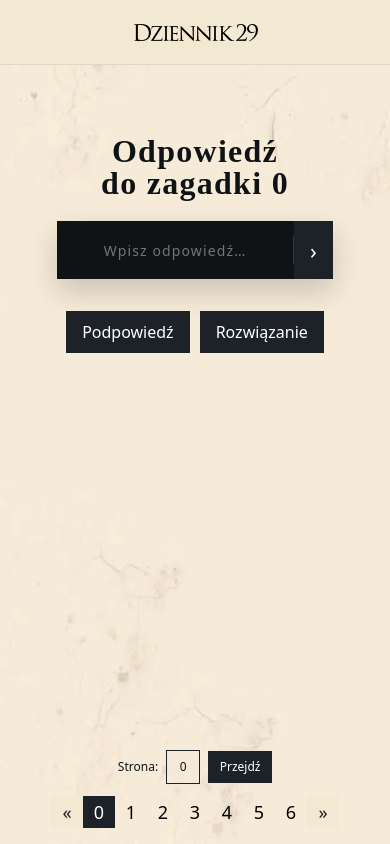
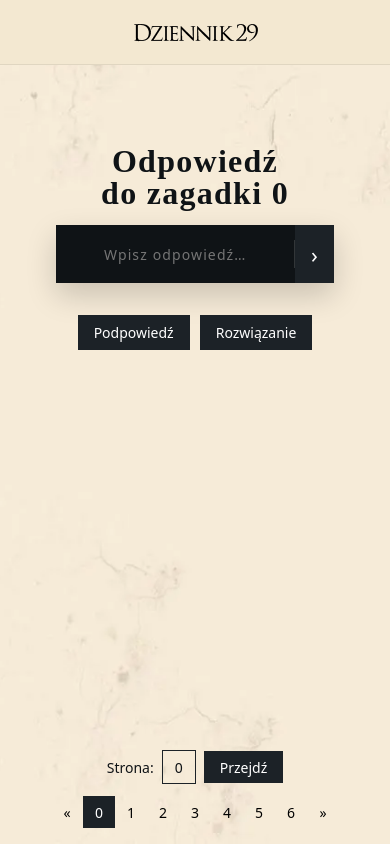
Before and after one commit to Ghornon/dziennik29.pl, a React (Vite) app: page / in a window 390 px wide. Built offline with nearby package versions, Linux system fonts and the light colour scheme; a web font is replaced by a local one.

Commit message:
Update styles

```diff
--- a/index.html
+++ b/index.html
@@ -3,7 +3,6 @@
 	<head>
 		<meta charset="UTF-8" />
 		<link rel="icon" type="image/png" href="./src/assets/favicon-32x32.png" sizes="32x32" />
-		<link rel="icon" type="image/svg+xml" href="/vite.svg" />
 		<meta name="viewport" content="width=device-width, initial-scale=1.0" />
 		<title>Dziennik 29 — Zagadka</title>
 		<meta name="description" content="Odpowiedź i klucz do zagadek w Dzienniku 29" />
--- a/src/components/AnswerForm.tsx
+++ b/src/components/AnswerForm.tsx
@@ -44,7 +44,7 @@ const AnswerForm = () => {
 	}, [currentPage]);
 
 	return (
-		<div className="container center">
+		<div className="container">
 			<h1 className="h1">Odpowiedź do zagadki {currentPage}</h1>
 
 			<div className="form-wrap">
--- a/src/components/Footer.tsx
+++ b/src/components/Footer.tsx
@@ -6,7 +6,6 @@ const Footer = () => {
 		<footer className="bottom-nav">
 			<GoToPage />
 			<Pagination />
-			<div className="pagination"></div>
 		</footer>
 	);
 };
--- a/src/components/GoToPage.tsx
+++ b/src/components/GoToPage.tsx
@@ -12,15 +12,16 @@ const GoToPage = () => {
 	}, [currentPage]);
 
 	return (
-		<div className="goToPage">
-			<label htmlFor="goToPageInput" className="goToPageLabel">
+		<div className="goTo">
+			<label htmlFor="goTo-input" className="goToPageLabel">
 				Strona:
 			</label>
 			<input
 				type="number"
 				min="0"
 				max={totalPages - 1}
-				className="goToPageInput"
+				className="goTo-input"
+				id="goTo-input"
 				value={goToPage !== undefined ? goToPage : ''}
 				onChange={(e) => {
 					const value = e.target.value;
@@ -28,7 +29,7 @@ const GoToPage = () => {
 				}}
 			/>
 			<button
-				className="goToPageButton"
+				className="goTo-button"
 				onClick={() => {
 					let val = Number(goToPage);
 					if (!isNaN(val)) {
--- a/src/components/Modal.tsx
+++ b/src/components/Modal.tsx
@@ -52,7 +52,7 @@ const Modal = () => {
 
 	return (
 		<>
-			<div className="container center">
+			<div className="container">
 				<div className="form-wrap">
 					<button
 						className="button"
--- a/src/components/Result.tsx
+++ b/src/components/Result.tsx
@@ -13,7 +13,7 @@ const Result = () => {
 	}
 
 	return (
-		<div className="container center">
+		<div className="container">
 			<div className={resultClasses}>{result}</div>
 		</div>
 	);
--- a/src/styles/main.scss
+++ b/src/styles/main.scss
@@ -8,6 +8,7 @@ body {
 	font-family: 'Poppins', system-ui, -apple-system, Segoe UI, Roboto, Ubuntu, 'Helvetica Neue',
 		Arial, sans-serif;
 }
+
 .header {
 	position: sticky;
 	top: 0;
@@ -21,57 +22,67 @@ body {
 	align-content: center;
 }
 .container {
+	width: 100%;
 	max-width: var(--max);
 	margin: 0 auto;
 	padding: 0 20px;
 }
 .nav {
 	height: 64px;
-}
-.nav a {
+
+	.brand {
 		display: flex;
 		align-items: center;
 		justify-content: center;
 		align-content: center;
 		height: 100%;
-}
-.brand img {
+
+		img {
 			padding-top: 6px;
 			filter: invert(1);
 		}
+	}
+}
+
 .main {
-	padding: 54px 0;
+	padding-top: 64px;
 	display: flex;
 	flex-direction: column;
 	align-items: center;
 	justify-content: center;
 	gap: 16px;
 }
+
 .center {
 	text-align: center;
 }
+
 .h1 {
 	font-family: 'Cormorant Garamond', serif;
 	font-weight: 700;
 	letter-spacing: 0.04em;
 	line-height: 1;
-	margin: 0 0 6px;
+	margin: 0;
 	padding: 16px 0;
 	text-wrap: balance;
+	text-align: center;
 }
 
 .form-wrap {
 	display: flex;
 	align-items: center;
 	justify-content: center;
+	flex-wrap: wrap;
 	gap: 10px;
 	width: 100%;
 }
+
 .input-shell {
 	display: flex;
 	align-items: center;
 	justify-content: center;
 	overflow: hidden;
+	margin: 0 auto;
 	box-shadow: 0 12px 30px rgba(0, 0, 0, 0.18);
 }
 
@@ -86,9 +97,9 @@ body {
 	color: #e9eef2;
 	letter-spacing: 0.08em;
 	text-align: center;
-	width: min(200px, 70vw);
 	padding: 14px 18px;
-	font-size: 14px;
+	font-size: 0.875rem;
+	width: 100%;
 }
 
 .sep {
@@ -96,35 +107,32 @@ body {
 	height: 28px;
 	background: rgba(255, 255, 255, 0.15);
 }
+
 .go {
 	all: unset;
 	background: var(--ink-soft);
 	color: #fff;
 	padding: 14px 16px;
 	cursor: pointer;
-	display: grid;
-	place-items: center;
 	font-size: 22px;
-}
-.go:hover {
+	&:hover {
 		background: #0b0f12;
 	}
-.result {
-	letter-spacing: 0.04em;
 }
 
-.result.correct {
+.result {
+	text-align: center;
+	letter-spacing: 0.04em;
+
+	&.correct {
 		color: #1a8b11;
 		font-weight: bold;
 	}
 
-.result.incorrect {
+	&.incorrect {
 		color: #d11a1a;
 		font-weight: bold;
 	}
-
-.paddingTop {
-	padding-top: 30px;
 }
 
 .bottom-nav {
@@ -133,93 +141,78 @@ body {
 	bottom: 0;
 	left: 0;
 	padding: 16px 0;
+	justify-content: center;
 }
 
 .pagination {
 	display: flex;
 	justify-content: center;
 	flex-wrap: wrap;
-}
-
-.pagination a {
+	a {
 		color: black;
-	width: 40px;
-	height: 40px;
+		width: 32px;
+		height: 32px;
+		font-size: 0.875rem;
 		text-decoration: none;
-	transition: background-color 0.3s;
 		display: flex;
 		justify-content: center;
 		align-items: center;
-}
-
-.pagination a.active {
+		&.active {
 			background: var(--ink-soft);
 			color: white;
 		}
-
-.pagination a:hover:not(.active) {
+		&:hover:not(.active) {
 			background: var(--ink);
 			color: white;
+			transition: background-color 0.3s;
+		}
+	}
 }
 
-.pagination a.pagination-prev,
-.pagination a.pagination-next {
-	background: #f3e8d1;
-	color: var(--ink-soft);
-	font-size: 22px;
-	width: 40px;
-	height: 40px;
+.button {
+	all: unset;
+	text-decoration: none;
+	transition: background-color 0.3s;
+	transition: box-shadow 0.5s;
 	display: flex;
 	justify-content: center;
 	align-items: center;
-	transition: background 0.2s, color 0.2s;
-	user-select: none;
+	background: var(--ink-soft);
+	color: #fff;
+	padding: 8px 16px;
+	font-size: 0.875rem;
+	cursor: pointer;
+	&:hover:not(.active) {
+		background: var(--ink);
+		box-shadow: 0 0 6px rgba(0, 0, 0, 0.8);
+	}
 }
 
-.pagination a.pagination-prev:hover,
-.pagination a.pagination-next:hover {
-	background: var(--ink);
-	color: #fff;
-}
-
-.goToPage {
+.goTo {
 	display: flex;
 	justify-content: center;
 	align-items: center;
 	gap: 8px;
 	margin-bottom: 12px;
+	font-size: 0.875rem;
+
+	&-button {
+		@extend .button;
+		padding: 0 16px;
+		height: 32px;
 	}
-
-.goToPageButton {
-	all: unset;
-	text-decoration: none;
-	transition: background-color 0.3s;
-	transition: box-shadow 0.5s;
-	cursor: pointer;
-	color: black;
-	padding: 0 16px;
-	height: 40px;
-	text-decoration: none;
-	transition: background-color 0.3s;
-	display: flex;
-	justify-content: center;
-	align-items: center;
-	cursor: pointer;
-	background: var(--ink-soft);
-	color: white;
+	&-label {
+		text-align: center;
+		height: 32px;
+		padding: 0;
+		text-align: center;
 	}
-
-.goToPageButton:hover {
-	background: var(--ink);
-}
-
-.goToPageInput {
+	&-input {
 		all: unset;
 		text-align: center;
-	width: 40px;
-	height: 40px;
+		width: 32px;
+		height: 32px;
 		padding: 0;
-	font-size: 14px;
 		border: 1px solid var(--ink-soft);
 	}
 	input::-webkit-outer-spin-button,
@@ -233,53 +226,24 @@ input[type='number'] {
 		appearance: textfield; /* Standard */
 		-moz-appearance: textfield; /* Firefox */
 	}
-
-.goToPageLabel {
-	text-align: center;
-	height: 40px;
-	padding: 0;
-	text-align: center;
-	line-height: 40px;
-}
-
-.button {
-	all: unset;
-	text-decoration: none;
-	transition: background-color 0.3s;
-	transition: box-shadow 0.5s;
-	display: flex;
-	justify-content: center;
-	align-items: center;
-	background: var(--ink-soft);
-	color: #fff;
-	padding: 10px 16px;
-	cursor: pointer;
-}
-
-.button:hover:not(.active) {
-	background: var(--ink);
-	box-shadow: 0 0 6px rgba(0, 0, 0, 0.8);
 }
 
 .modal {
-	display: none; /* Hidden by default */
-	position: fixed; /* Stay in place */
-	z-index: 11; /* Sit on top */
+	display: none;
+	position: fixed;
+	z-index: 11;
 	left: 0;
 	top: 0;
-	width: 100%; /* Full width */
-	height: 100%; /* Full height */
-	overflow: auto; /* Enable scroll if needed */
-	background-color: rgb(0, 0, 0); /* Fallback color */
-	background-color: rgba(0, 0, 0, 0.4); /* Black w/ opacity */
-	-webkit-animation-name: fadeIn; /* Fade in the background */
+	width: 100%;
+	height: 100%;
+	overflow: auto;
+	background-color: rgb(0, 0, 0);
+	background-color: rgba(0, 0, 0, 0.4);
+	-webkit-animation-name: fadeIn;
 	-webkit-animation-duration: 0.4s;
 	animation-name: fadeIn;
 	animation-duration: 0.4s;
-}
-
-/* Modal Content */
-.modal-content {
+	&-content {
 		position: fixed;
 		bottom: 0;
 		background: var(--paper);
@@ -293,31 +257,14 @@ input[type='number'] {
 		text-align: center;
 		padding: 20px;
 	}
-
-.modal-title {
+	&-title {
 		margin: 0;
-	font-size: 1.6rem;
+		font-size: 1.4rem;
 		font-weight: 700;
 		font-family: 'Cormorant Garamond', serif;
 		color: var(--ink);
 		padding-bottom: 20px;
 	}
-
-/* The Close Button */
-.close {
-	color: #000;
-	position: absolute;
-	top: 15px;
-	right: 25px;
-	font-size: 36px;
-	font-weight: bold;
-}
-
-.close:hover,
-.close:focus {
-	color: #000;
-	text-decoration: none;
-	cursor: pointer;
 }
 
 /* Add Animation */
@@ -370,40 +317,41 @@ input[type='number'] {
 		left: 0;
 		padding-bottom: 126px;
 	}
-	.input {
-		font-size: 22px;
-	}
+
 	.h1 {
-		font-size: 44px;
+		font-size: 2.75rem;
 	}
 	.input {
-		width: min(360px, 70vw);
-		font-size: 16px;
+		// width: min(360px, 70vw);
+		font-size: 1rem;
 	}
+
 	.modal-content {
 		padding: 60px 50px;
 	}
+
+	.pagination a {
+		width: 40px;
+		height: 40px;
+		font-size: 1rem;
+		line-height: 40px;
 	}
 
-@media (max-width: 600px) {
-	.pagination a,
-	.pagination a.pagination-prev,
-	.pagination a.pagination-next {
-		width: 32px;
-		height: 32px;
-		font-size: 18px;
+	.button {
+		padding: 12px 16px;
+		font-size: 1rem;
 	}
-	.goToPageButton,
-	.goToPageInput {
-		width: 32px;
-		height: 32px;
-		font-size: 12px;
-		line-height: 32px;
+
+	.goTo {
+		font-size: 1rem;
+		&-input {
+			width: 40px;
+			height: 40px;
 		}
-	.goToPageLabel {
-		height: 32px;
-		font-size: 12px;
-		line-height: 32px;
+		&-button {
+			padding: 0 16px;
+			height: 40px;
+		}
 	}
 }
 
```
Lines whose indentation alone changed are shown as unchanged.
